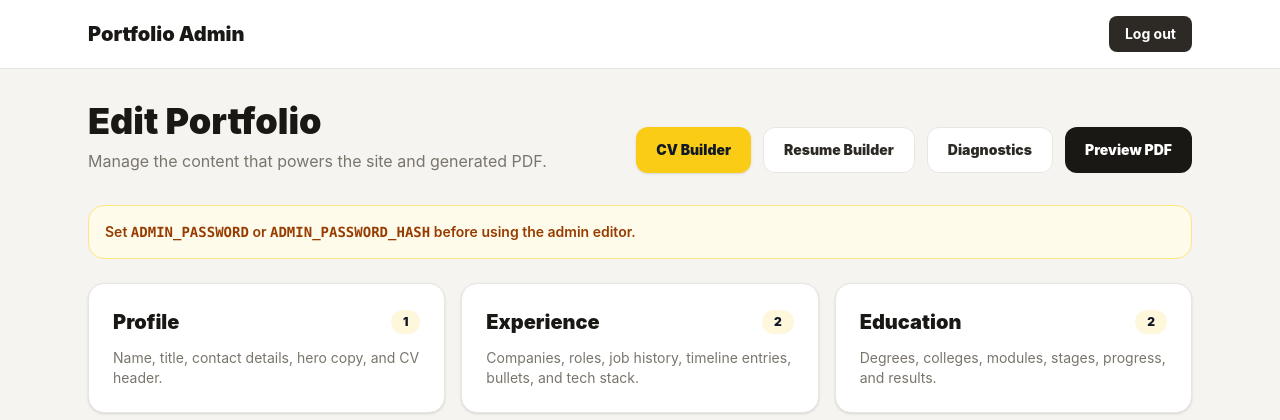
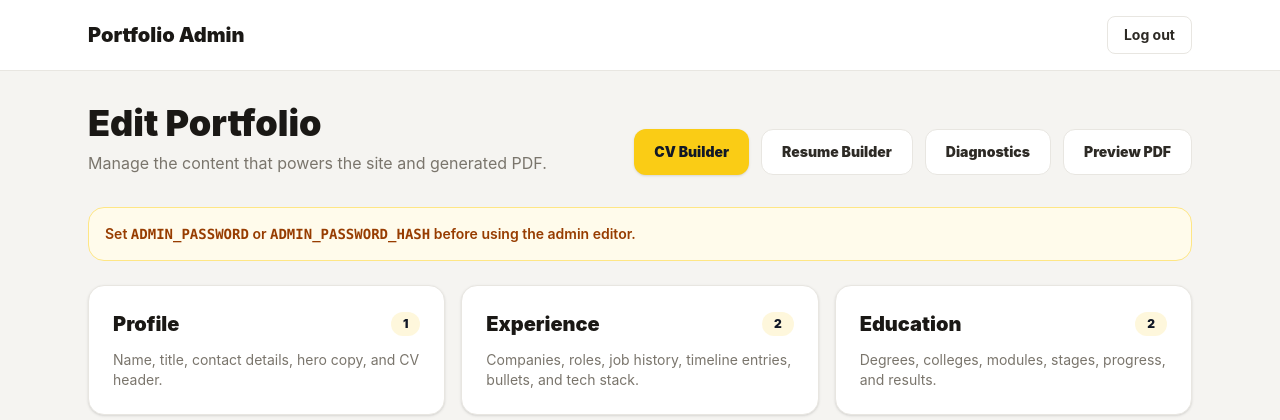
Before and after one commit to CiaranC968/pythonanywhere_flask, a Flask app: page /admin/ in a window 1280 px wide. Shown: the top 420 px of the page. Run offline with Flask 3, Linux system fonts and the light colour scheme; the visitor is signed in with stand-in values (Sample User, id 1); style sheets or scripts are compiled from the project's sources.

Commit message:
removed button colours

```diff
--- a/templates/admin/base.html
+++ b/templates/admin/base.html
@@ -19,15 +19,6 @@
         .admin-input:focus {
             border-color: #facc15;
             box-shadow: 0 0 0 3px rgba(250, 204, 21, 0.25);
-        }
-        .bg-warm-800 {
-            background-color: var(--color-warm-800, #27231f);
-        }
-        .bg-warm-900 {
-            background-color: var(--color-warm-900, #1a1815);
-        }
-        .hover\:bg-warm-700:hover {
-            background-color: var(--color-warm-700, #45413a);
         }
         .structured-row {
             border-radius: 1rem;
@@ -63,7 +54,7 @@
             <a href="{{ url_for('admin.dashboard') }}" class="text-xl font-black text-warm-900">Portfolio Admin</a>
             {% if session.get('admin_authenticated') %}
             <form method="post" action="{{ url_for('admin.logout') }}">
-                <button class="rounded-lg bg-warm-800 px-4 py-2 text-sm font-bold text-white hover:bg-warm-700">Log out</button>
+                <button class="rounded-lg border border-warm-200 bg-white px-4 py-2 text-sm font-bold text-warm-800 hover:border-brand-accent">Log out</button>
             </form>
             {% endif %}
         </div>
--- a/templates/admin/dashboard.html
+++ b/templates/admin/dashboard.html
@@ -10,7 +10,7 @@
         <a href="{{ url_for('admin.cv_builder') }}" class="inline-flex items-center justify-center rounded-xl bg-brand-accent px-5 py-3 text-sm font-black text-brand-dark shadow-sm hover:opacity-90">CV Builder</a>
         <a href="{{ url_for('admin.resume_builder') }}" class="inline-flex items-center justify-center rounded-xl border border-warm-200 bg-white px-5 py-3 text-sm font-black text-warm-800 hover:border-brand-accent">Resume Builder</a>
         <a href="{{ url_for('admin.diagnostics') }}" class="inline-flex items-center justify-center rounded-xl border border-warm-200 bg-white px-5 py-3 text-sm font-black text-warm-800 hover:border-brand-accent">Diagnostics</a>
-        <a href="{{ url_for('cv.get_cv') }}" target="_blank" class="inline-flex items-center justify-center rounded-xl bg-warm-900 px-5 py-3 text-sm font-black text-white hover:bg-warm-700">Preview PDF</a>
+        <a href="{{ url_for('cv.get_cv') }}" target="_blank" class="inline-flex items-center justify-center rounded-xl border border-warm-200 bg-white px-5 py-3 text-sm font-black text-warm-800 hover:border-brand-accent">Preview PDF</a>
     </div>
 </div>
 
--- a/templates/admin/resume_builder.html
+++ b/templates/admin/resume_builder.html
@@ -50,7 +50,7 @@
         </label>
     </div>
     <div class="mt-4 flex justify-end">
-        <button type="submit" class="inline-flex items-center justify-center rounded-xl bg-warm-900 px-5 py-3 font-black text-white hover:bg-warm-700">
+        <button type="submit" class="inline-flex items-center justify-center rounded-xl bg-brand-accent px-5 py-3 font-black text-brand-dark shadow-sm hover:opacity-90">
             Save Template Sentence
         </button>
     </div>
```
